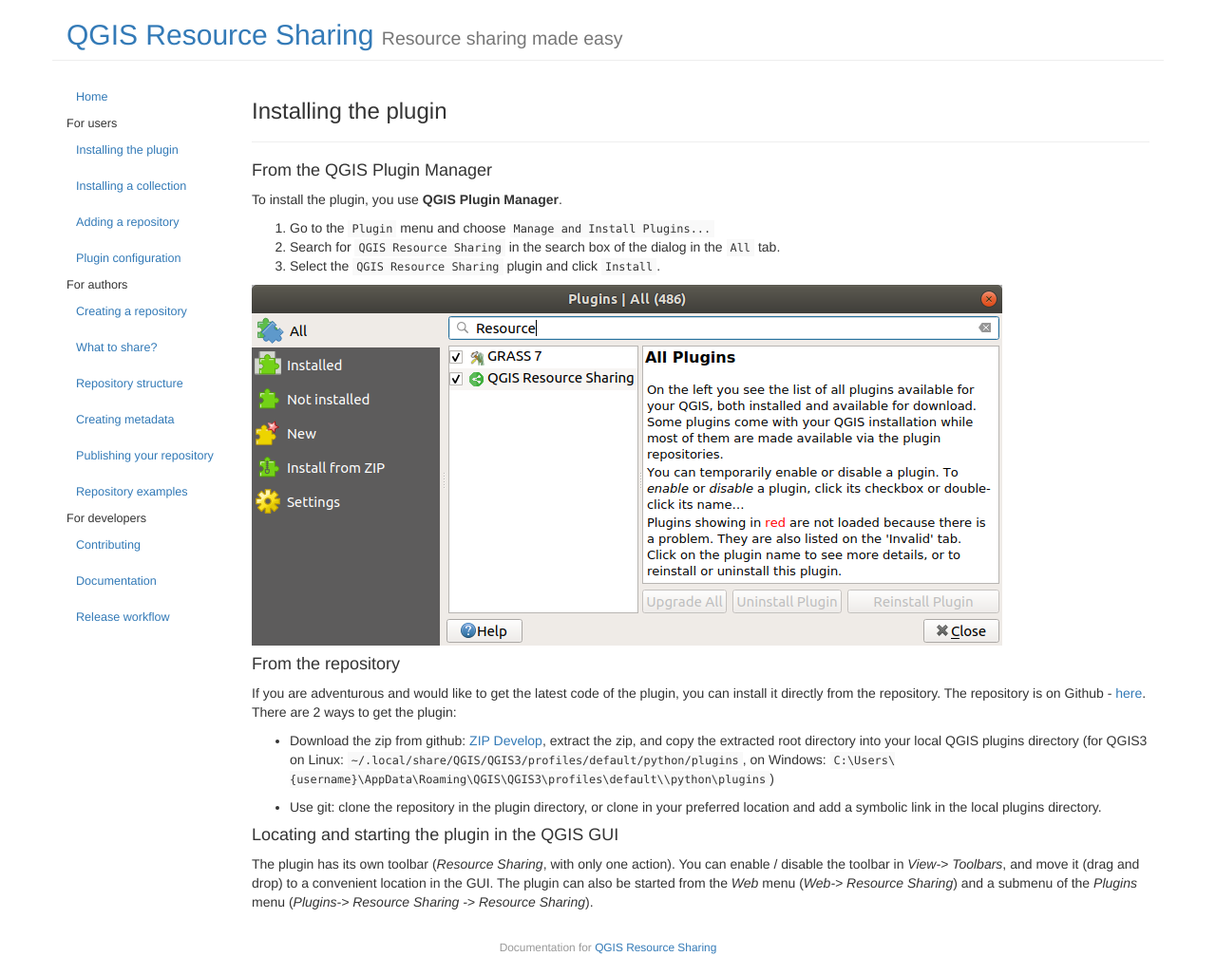
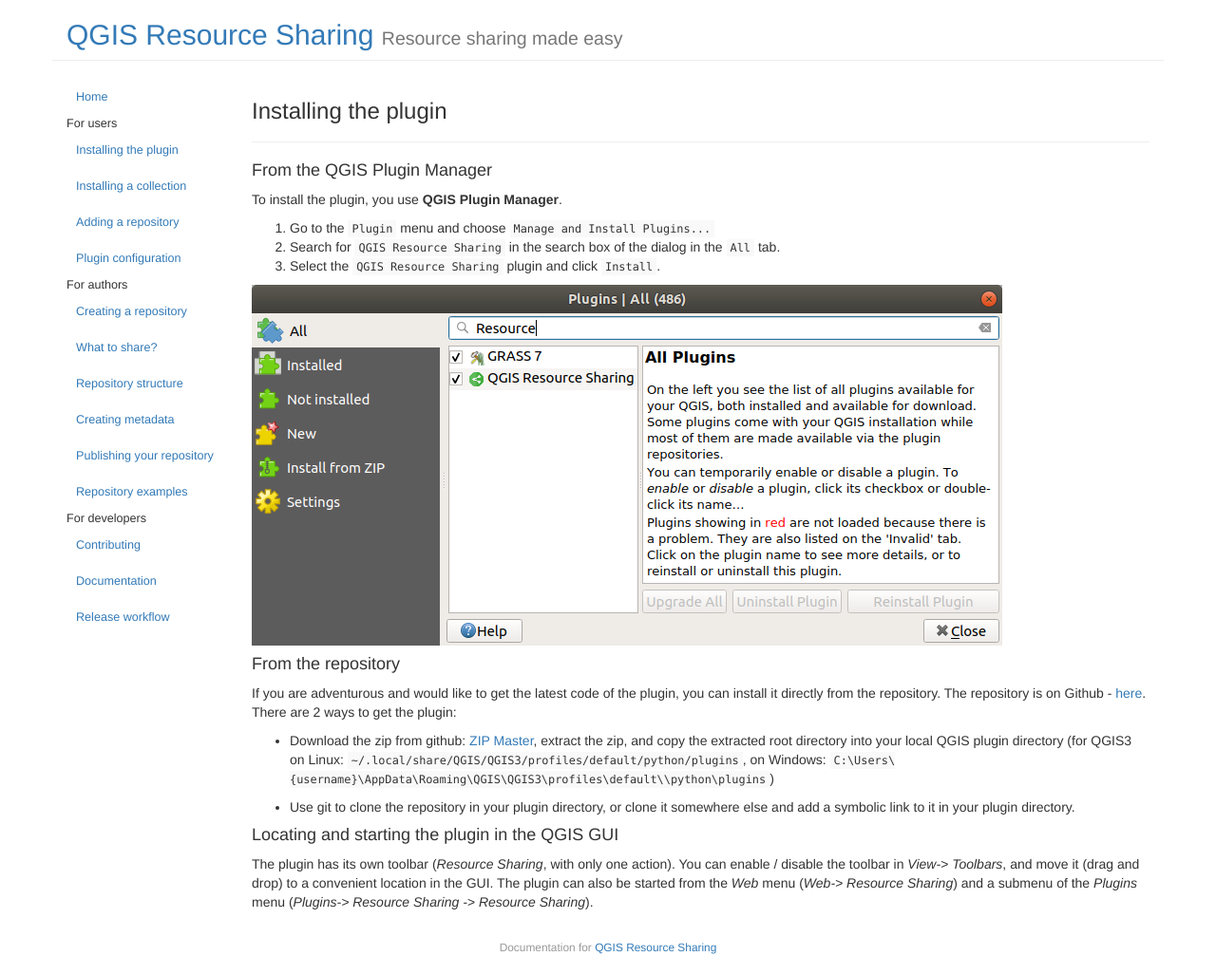
Before and after one commit to QGIS-Contribution/QGIS-ResourceSharing, a Jekyll site: the page built from _posts/2016-07-20-installation.md, in a window 1280 px wide. Shown: the whole page at 95% size. Built offline with Jekyll 4.4.1, drawn with Linux system fonts in a browser that asks for light colours.

Commit message:
Update 2016-07-20-installation.md

````diff
--- a/_posts/2016-07-20-installation.md
+++ b/_posts/2016-07-20-installation.md
@@ -26,16 +26,16 @@
 There are 2 ways to get the plugin:
 
 * Download the zip from github:
-  [ZIP Develop](https://github.com/QGIS-Contribution/QGIS-ResourceSharing/archive/develop.zip),
+  [ZIP Master](https://github.com/QGIS-Contribution/QGIS-ResourceSharing/archive/master.zip),
   extract the zip, and copy the extracted root directory into your
-  local QGIS plugins directory
+  local QGIS plugin directory
   (for QGIS3 on Linux:
   ```~/.local/share/QGIS/QGIS3/profiles/default/python/plugins```,
   on Windows:
   ```C:\Users\{username}\AppData\Roaming\QGIS\QGIS3\profiles\default\\python\plugins```)
 
-* Use git: clone the repository in the plugin directory, or clone in
-  your preferred location and add a symbolic link in the local plugins directory.
+* Use git to clone the repository in your plugin directory, or clone it somewhere
+  else and add a symbolic link to it in your plugin directory.
 
 #### Locating and starting the plugin in the QGIS GUI
 The plugin has its own toolbar (*Resource Sharing*, with only one action).
````
